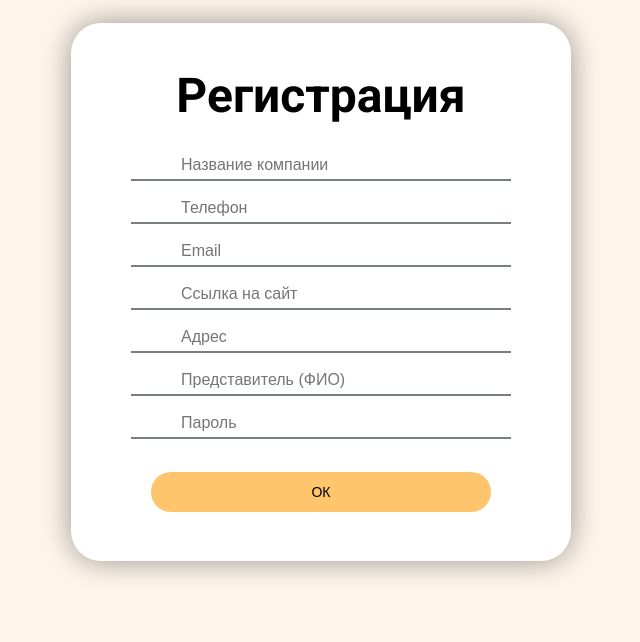
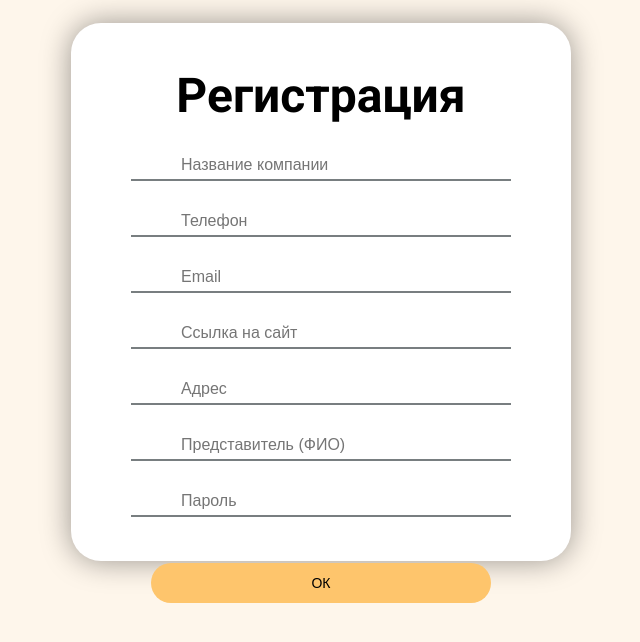
Before and after one commit to Houston202/BookCourt1, a Django app: page /registration in a window 1280 px wide. Shown: the part 141-783 px from the top of the page, without its empty margins (319-959 px from the left). Run offline with Django 4.2, Linux system fonts and the light colour scheme.

Commit message:
Добавил регистрацию (почти)

```diff
--- a/BookCourt/main/static/main/css/registration.css
+++ b/BookCourt/main/static/main/css/registration.css
@@ -78,7 +78,6 @@ hr {
   font-weight: 300;
   font-size: 16px;
   line-height: 18px;
-  color: rgba(0, 0, 0, 0.6);
   margin-bottom: 13px;
 }
 
--- a/BookCourt/main/templates/main/registration.html
+++ b/BookCourt/main/templates/main/registration.html
@@ -25,13 +25,27 @@
             Регистрация
           </h1>
           <div class="form-fields">
+              <div class="form-field">
                 {{form.company_name}}
+              </div>
+              <div class="form-field">
                 {{form.mobile_phone}}
+              </div>
+              <div class="form-field">
                 {{form.email}}
+              </div>
+              <div class="form-field">
                 {{form.url}}
+              </div>
+              <div class="form-field">
                 {{form.adres}}
+              </div>
+              <div class="form-field">
                 {{form.name_of_major}}
+              </div>
+              <div class="form-field">
                 {{form.password}}
+              </div>
           </div>
           <div class="form-buttons">
               <button class="button" value="submit">ОК</button>
```
Lines whose indentation alone changed are shown as unchanged.
